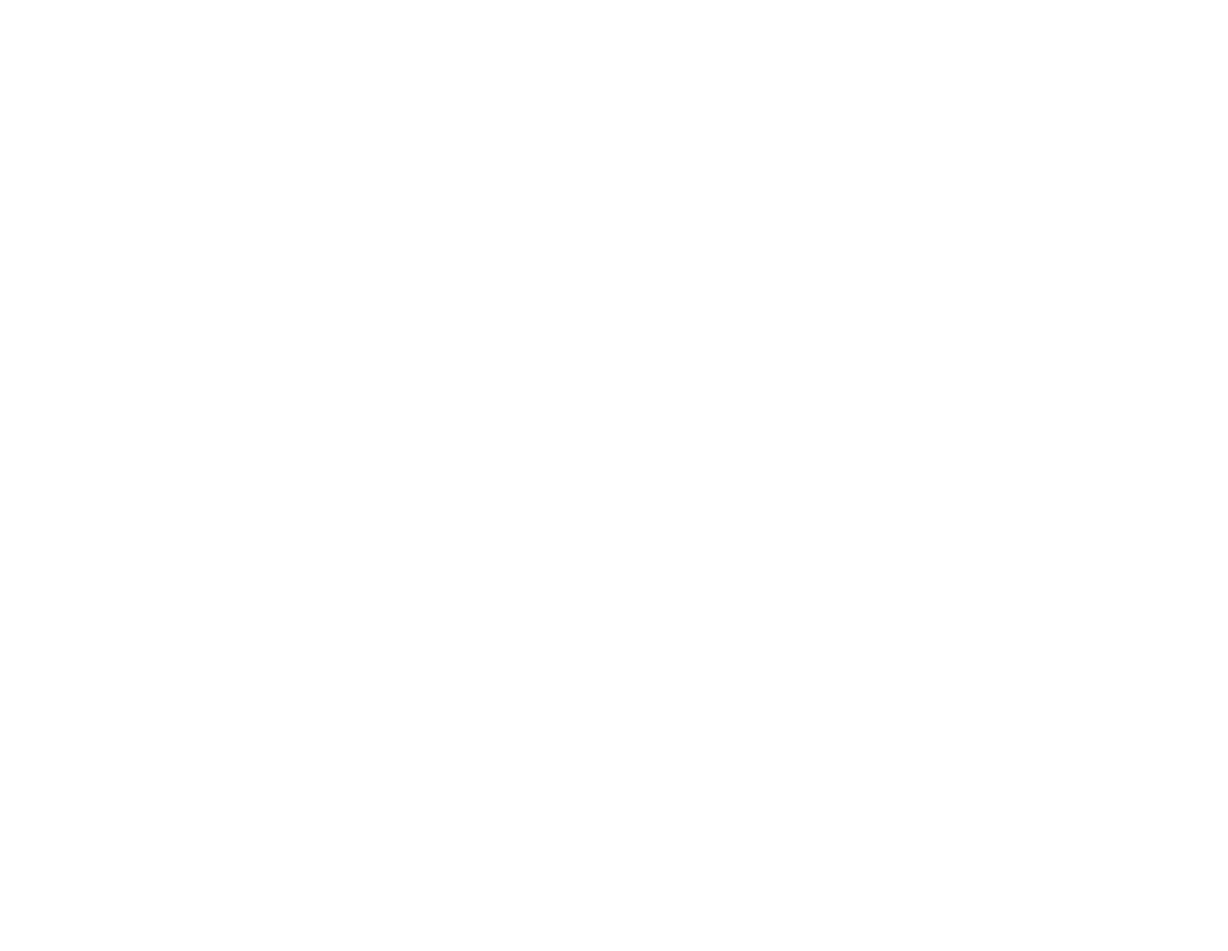
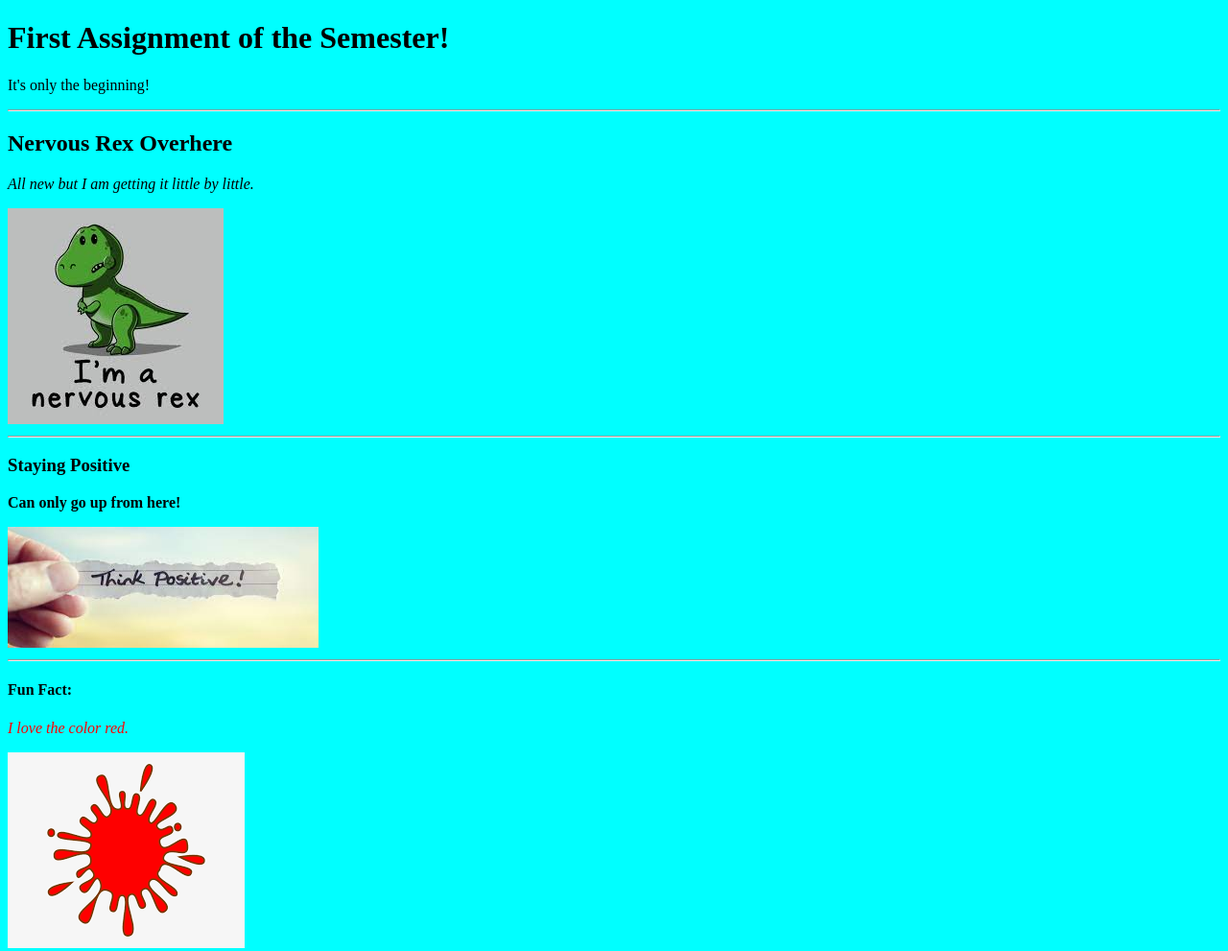
Before and after one commit to AshNick15/HTML1, a plain HTML site: page index.html in a window 1280 px wide. Shown: the whole page at 96% size. Before the commit the page ends 800 px from the top, so only its background shows below. Drawn offline with Linux system fonts and the light colour scheme.

Commit message:
Added 2.6 Assignment

```diff
--- a/index.html
+++ b/index.html
@@ -5,6 +5,25 @@
 <title>index.html1</title>
 </head>
 
-<body>
+<body style="background-color: aqua">
+
+	<h1 title="I'm a header">First Assignment of the Semester!</h1>
+	<p title="I'm a tooltip">It's only the beginning!</p>
+	<hr>
+
+	<h2>Nervous Rex Overhere</h2>
+	<p><em>All new but I am getting it little by little.</em></p>
+	<img src="images/images.jpg" alt="images" width="225" height="225">
+	<hr>
+
+	<h3>Staying Positive</h3>
+	<p><b>Can only go up from here!</b></p>
+	<img src="images/download.jpg" alt="download" width="324" height="126">
+	<hr>
+
+	<h4>Fun Fact:</h4>
+	<p style="color:red"><i>I love the color red.</i></p>
+	<img src="images/download.png" alt="download" width="247" height="204">
+
 </body>
 </html>
```
Also changed, not shown: images/download.jpg (added), images/download.png (added), images/images.jpg (added).
